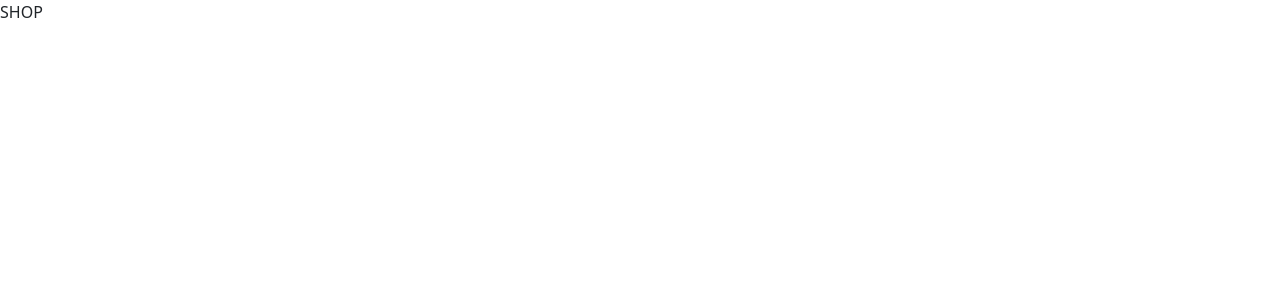
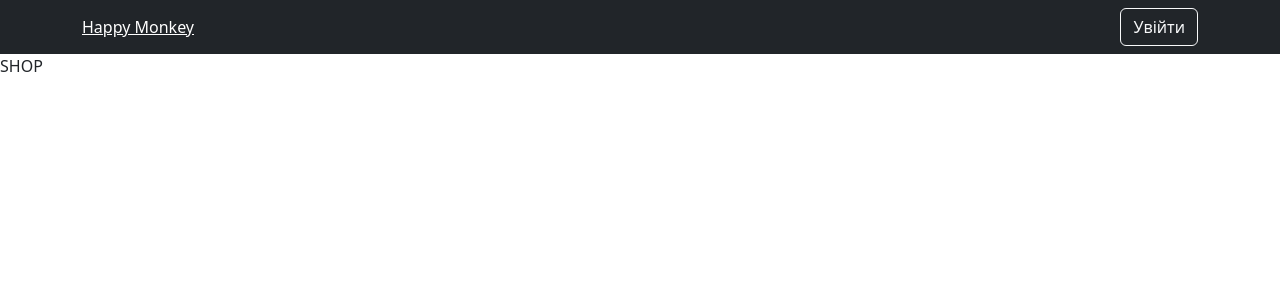
Before and after one commit to BadMonkeyDev/react-online-store, a React (Create React App) app: page / in a window 1280 px wide. Shown: the top 300 px of the page. Built offline with nearby package versions, Linux system fonts and the light colour scheme.

Commit message:
Navbar added

```diff
--- a/src/App.js
+++ b/src/App.js
@@ -1,10 +1,12 @@
 import React from 'react';
 import {BrowserRouter} from "react-router-dom";
 import AppRouter from "./components/AppRouter";
+import NavBar from "./components/NavBar";
 
 const App = () => {
     return (
         <BrowserRouter>
+            <NavBar />
             <AppRouter/>
         </BrowserRouter>
     );
--- /dev/null
+++ b/src/components/NavBar.js
@@ -0,0 +1,29 @@
+import React, {useContext} from 'react';
+import {Button, Container, Nav, Navbar} from "react-bootstrap";
+import {Context} from "../index";
+import {NavLink} from "react-router-dom";
+import {SHOP_ROUTE} from "../utils/consts";
+import {observer} from "mobx-react-lite";
+
+const NavBar = observer(() => {
+    const {user} = useContext(Context)
+    return (
+        <Navbar bg="dark" variant="dark">
+            <Container>
+                <NavLink style={{color: 'white'}} to={SHOP_ROUTE}>Happy Monkey</NavLink>
+                {user.isAuth ?
+                    <Nav className="ml-auto">
+                        <Button variant={'outline-light'} className='me-2'>Адміністрування</Button>
+                        <Button variant={'outline-light'} onClick={() => user.setIsAuth(false)}>Вийти</Button>
+                    </Nav>
+                    :
+                    <Nav className="ml-auto">
+                        <Button variant={'outline-light'} onClick={() => user.setIsAuth(true)}>Увійти</Button>
+                    </Nav>
+                }
+            </Container>
+        </Navbar>
+    );
+});
+
+export default NavBar;
--- a/src/index.js
+++ b/src/index.js
@@ -15,3 +15,5 @@
         <App />
     </Context.Provider>
 );
+
+// https://youtu.be/H2GCkRF9eko?list=PL6DxKON1uLOHya4bDIynPTCwZHrezUlFs&t=5092
```
